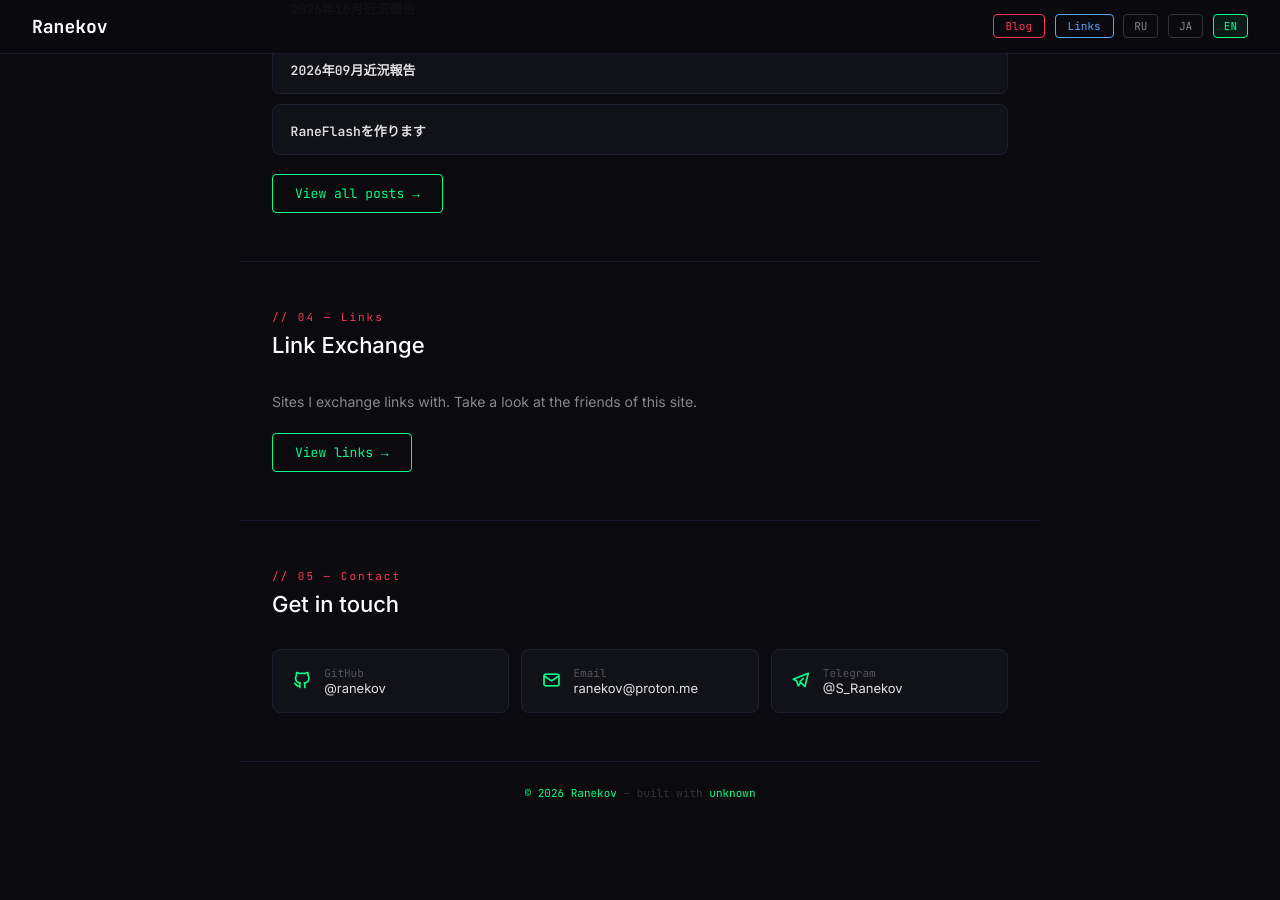
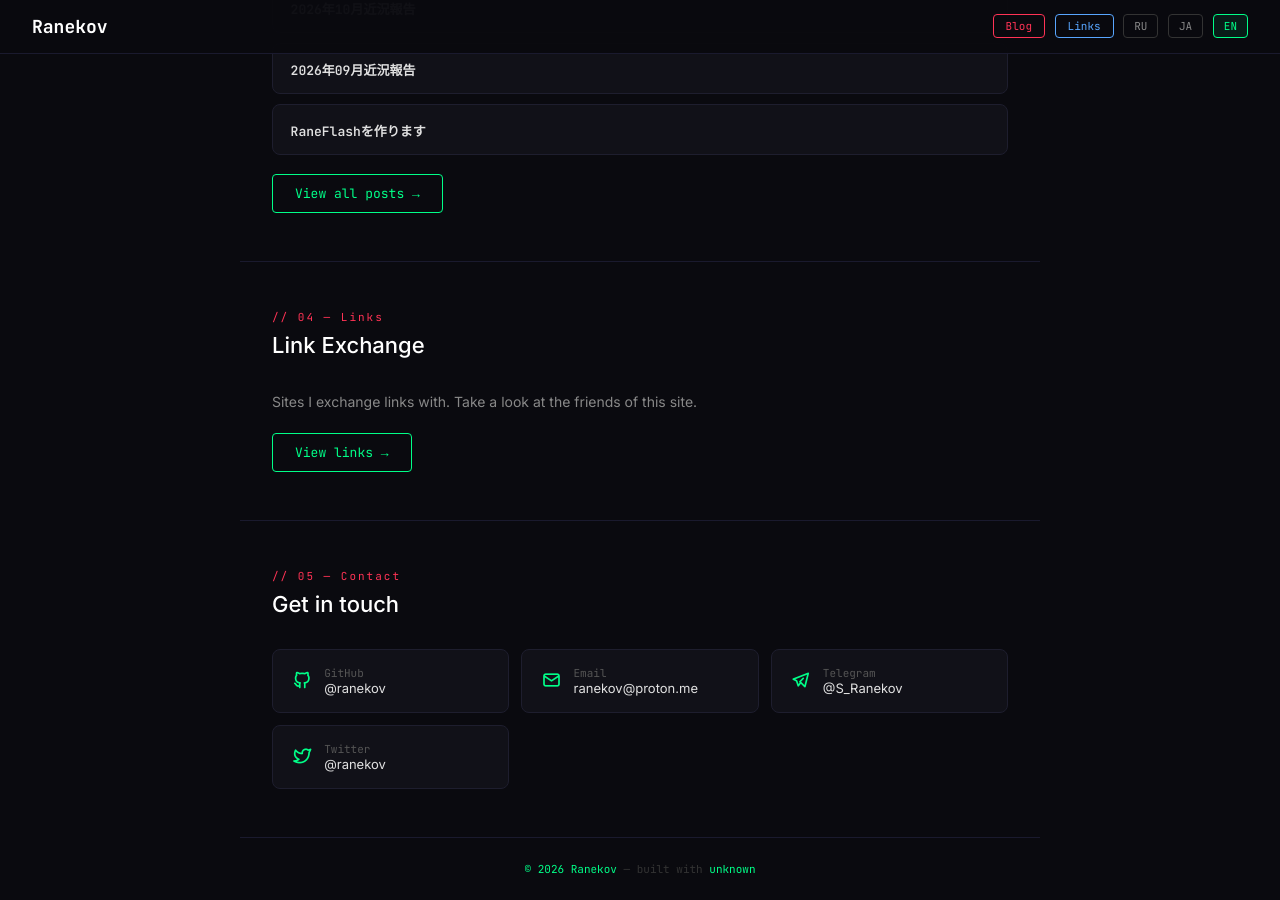
Before and after one commit to ranekov/ranekov.github.io, a Jekyll site: the page built from index.html, in a window 1280 px wide and 900 px high, scrolled down 2443 px. Built offline with Jekyll 4.4.1, drawn with Linux system fonts in a browser that asks for light colours; before the commit the page ends 3267 px from its top, so only the background shows below that.

Commit message:
Add files via upload

```diff
--- a/index.html
+++ b/index.html
@@ -394,6 +394,13 @@ href="{{ page.url | absolute_url }}">
         <div class="contact-value">@S_Ranekov</div>
       </div>
     </a>
+    <a class="contact-card" href="https://x.com/ranekov" target="_blank" rel="noopener noreferrer" style="text-decoration:none;">
+      <div class="contact-icon"><i class="ti ti-brand-twitter" aria-hidden="true"></i></div>
+      <div>
+        <div class="contact-label">Twitter</div>
+        <div class="contact-value">@ranekov</div>
+      </div>
+    </a>
   </div>
 </section>
 
```
